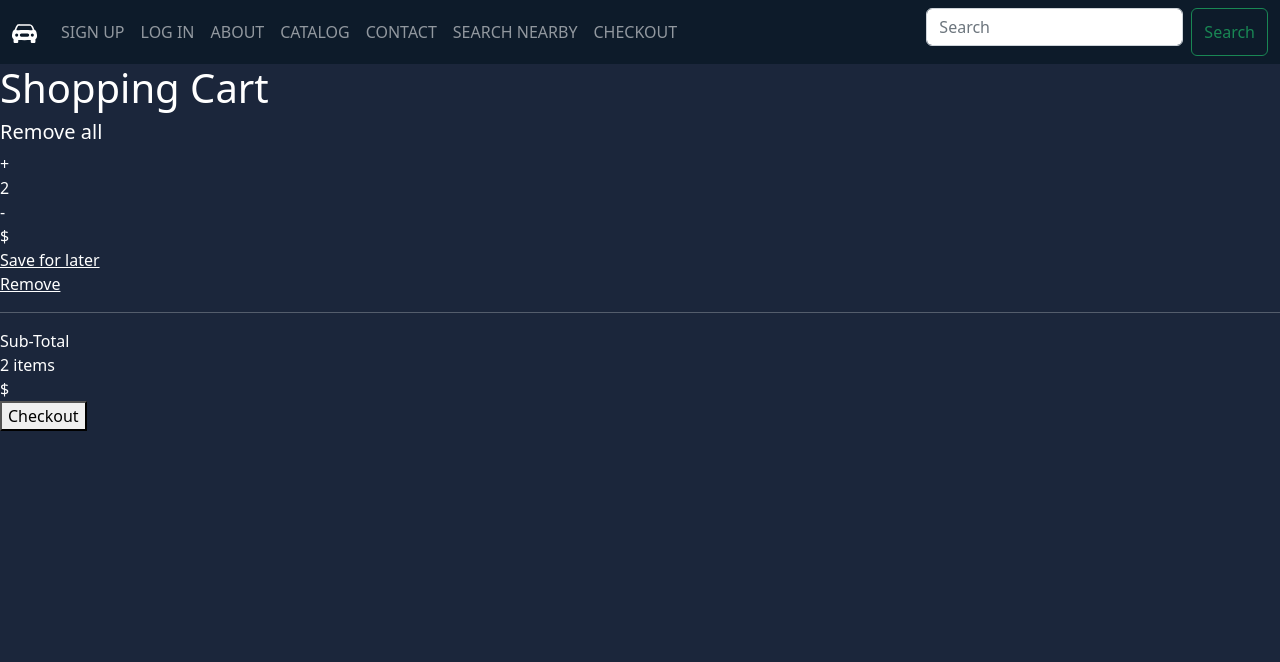
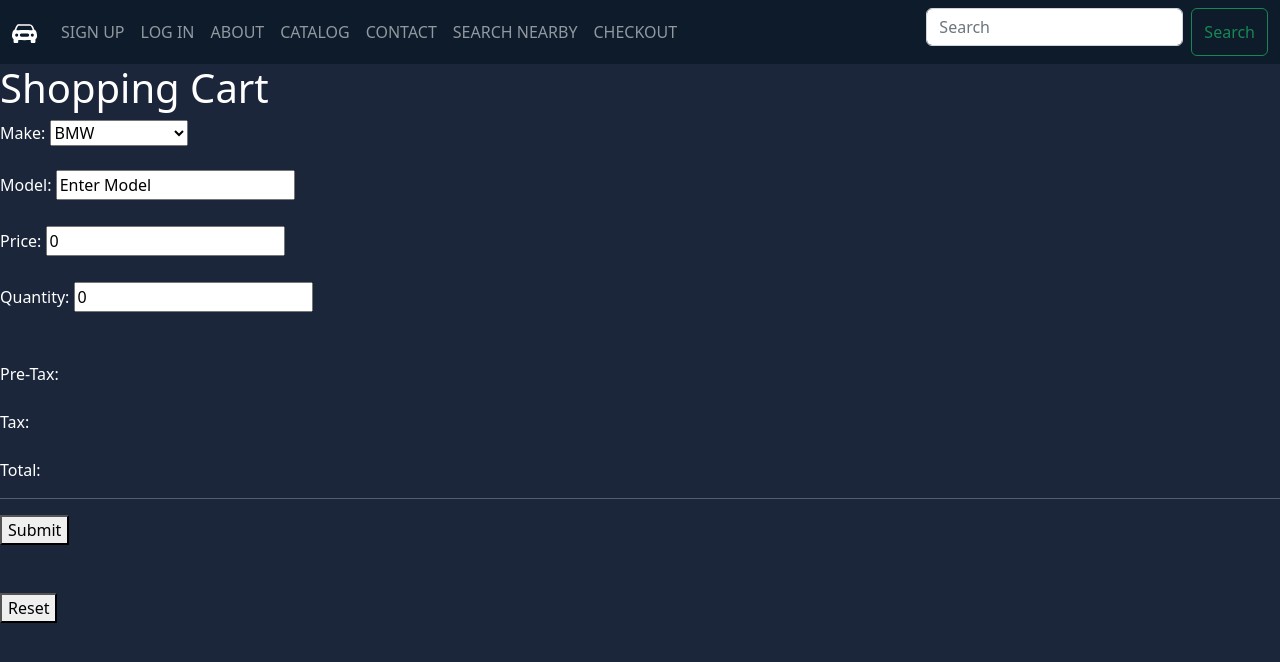
Before and after one commit to Car-Dealership-CS-UTSA/Car-Dealer-Team-Project, a PHP site: page /ShoppingCart.php in a window 1280 px wide. Shown: the top 662 px of the page. Run offline with PHP 8.4, Linux system fonts and the light colour scheme.

Commit message:
Implemented Shopping cart and logic

```diff
--- a/NewCarProject/ShoppingCart.php
+++ b/NewCarProject/ShoppingCart.php
@@ -89,48 +89,86 @@ session_start();
     </nav>
     <!-- end navbar -->
     <h1>Shopping Cart</h1>
+        <div>
+        <label for="carMake">Make:</label>
+            <select id="carMake" name="carMake">
+              <option value="BMW">BMW</option>
+              <option value="Mercedes-Benz">Mercedes-Benz</option>
+              <option value="Audi">Audi</option>
+              <option value="Toyota">Toyota</option>
+              <option value="Renault">Renault</option>
+              <option value="Volkswagen">Volkswagen</option>
+              <option value="Mitsubishi">Mitsubishi</option>
+            </select>
+        </div>
+        <br>
+        <div>
+            <p> Model:
+            <input type="text" value="Enter Model" id="model"/>
+            </p>
+            <p> Price:
+            <input type="text" value="0" id="price"/>
+            </p>
+            <p> Quantity:
+            <input type="text" value="0" id="number"/>
+            </p>
+        </div>
+        <div>
+            <br>
+            <label> Pre-Tax: </label>
+            <label id="pretax"></label>
+            <br>            <br>
 
+            <label> Tax: </label>
+            <label id="tax"></label>
+            <br>            <br>
+
+            <label> Total: </label>
+            <label id="total"></label>
+
+            <hr>
+            <button onclick=calculate()>Submit</button>
+            <br>
+            <br>
+            <br>
+            <button onclick=reset()>Reset</button>
+
+        </div>
 </body>
 
-</html>
+<script>
+    taxpercent = 0.0825;
 
-<body>
-    <div class=”Cart-Container”></div>
-   </body>
-   <div class=”Header”>
-    <!--<h3 class=”Heading”>Shopping Cart</h3>-->
-    <h5 class=”Action”>Remove all</h5>
-    </div>
-    <div class=”Cart-Items”>
-        <div class=”image-box”>
-       <!-- <img src=”.png” style={{ height=”120px” }} />
-        </div>
-        <div class=”about”>
-        <h1 class=”title”>Ford</h1>
-        <h3 class=”subtitle”>250ml</h3>
-        <img src=”.png” style={{ height=”30px” }}/>
-        </div>-->
-        <div class=”counter”></div>
-        <div class=”prices”></div>
-        </div>
-        <div class=”counter”>
-            <div class=”btn”>+</div>
-            <div class=”count”>2</div>
-            <div class=”btn”>-</div>
-            </div>
-            <div class=”prices”>
-                <div class=”amount”>$</div>
-                <div class=”save”><u>Save for later</u></div>
-                <div class=”remove”><u>Remove</u></div>
-                </div>
-                <hr>
- <div class=”checkout”>
- <div class=”total”>
- <div>
- <div class=”Subtotal”>Sub-Total</div>
- <div class=”items”>2 items</div>
- </div>
- <div class=”total-amount”>$</div>
- </div>
- <button class=”button”>Checkout</button>
- </div>
+    function calculate() {
+      model = document.getElementById('model').value;
+      price = document.getElementById('price').value;
+      quant = document.getElementById('number').value;
+
+      pretax = 0;
+      tax = 0;
+      total = 0;
+
+      pretax = Number(quant) * Number(price);
+      document.getElementById('pretax').innerHTML = pretax;
+      console.log(pretax);
+
+      tax = pretax * taxpercent;
+      document.getElementById('tax').innerHTML = tax;
+
+      total = quant * price + tax;
+      document.getElementById('total').innerHTML = total;
+    }
+
+    function reset() {
+      console.log('reseting');
+
+      document.getElementById('model').value = '';
+      document.getElementById('price').value = '';
+      document.getElementById('number').value = '';
+      document.getElementById('total').innerHTML = '';
+      document.getElementById('tax').innerHTML = '';
+      document.getElementById('pretax').innerHTML = '';
+    }
+  </script>
+
+ </html>
```
